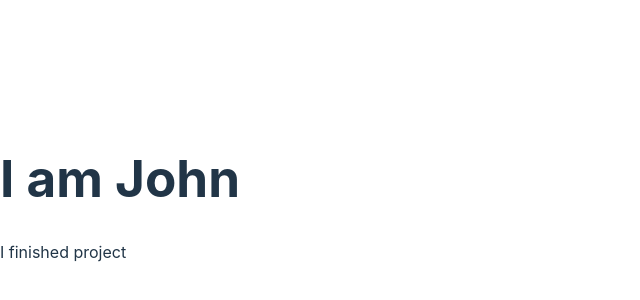
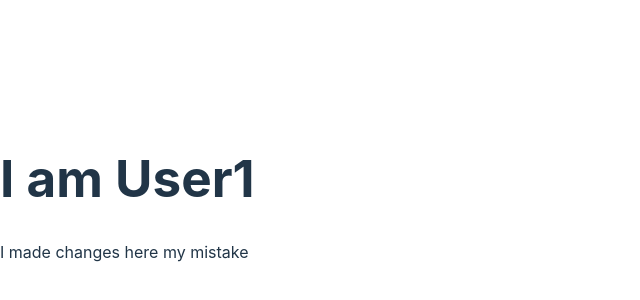
Before and after one commit to GunelMustafayeva21/netlifyTesting, a React (Vite) app: page / in a window 1280 px wide. Shown: the part 202-502 px from the top of the page, without its empty margins (0-640 px from the left). Built offline with nearby package versions, Linux system fonts and the light colour scheme.

Commit message:
User1 pushed to his branch

```diff
--- a/src/App.tsx
+++ b/src/App.tsx
@@ -8,8 +8,8 @@ function App() {
     <>
       <div>
 
-      <h1>I am John</h1>
-      <p>I finished project</p>
+      <h1>I am User1</h1>
+      <p>I made changes here my mistake</p>
 
 
       </div>
```
